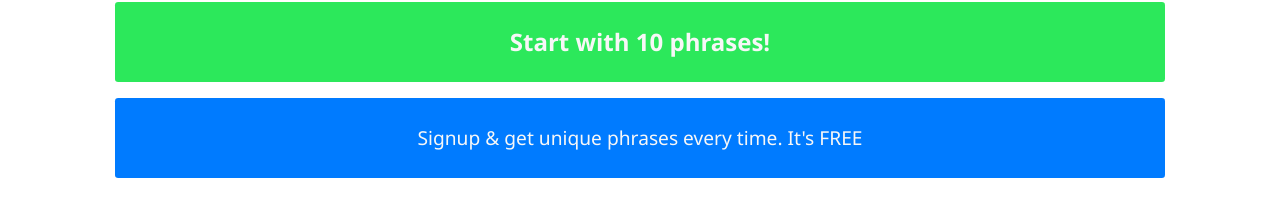
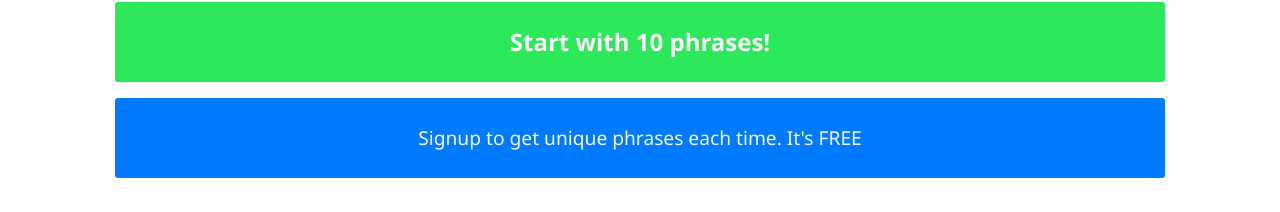
Before and after one commit to biscarrosse/phrase-src, a React (Create React App) app: page / in a window 1280 px wide. Shown: the part 149-361 px from the top of the page. Built offline with nearby package versions, Linux system fonts and the light colour scheme; a web font is replaced by a local one.

Commit message:
Button functions prop

```diff
--- a/src/components/button/Button.tsx
+++ b/src/components/button/Button.tsx
@@ -5,13 +5,13 @@ import * as PALETTE from '../styles/colors.style';
 import * as SIZE from '../../constants/buttonSizes';
 
 interface BtnProps {
-  size: string; // 'big', 'mid', 'small'
-  color: string; // from palette
-  textColor: string; // from palette
-  text: string; // btn text
-  textSize: string; // btn text
-  disabled?: boolean; // true || false
-  // clickAction?: () => void; // no return func
+  size: string;
+  color: string;
+  textColor: string;
+  text: string;
+  textSize: string;
+  action?: () => void;
+  disabled?: boolean;
 }
 const Button = ({
   size,
@@ -19,7 +19,8 @@ const Button = ({
   textColor,
   text,
   textSize,
-  disabled
+  action,
+  disabled = false
 }: BtnProps) => {
   console.log(
     'Button props:',
@@ -44,6 +45,7 @@ const Button = ({
       size={size}
       color={disabled === true ? `${PALETTE.GREY}` : color}
       textColor={textColor}
+      onClick={action}
     >
       {size && gimmeText(size)}
     </Btn>
--- a/src/components/home/Home.tsx
+++ b/src/components/home/Home.tsx
@@ -27,6 +27,14 @@ const Home = () => {
     console.log('Feed did mnt', history, location, params, match);
   }, []);
 
+  const startExercise = () => {
+    console.log('startExercise');
+  };
+
+  const signup = () => {
+    console.log('signup');
+  };
+
   return (
     <FullWidth className="home">
       <Vertical>
@@ -40,6 +48,7 @@ const Home = () => {
               textColor={COLOR.WHITE}
               text={TEXT.MAIN_CALL_TO_ACTION}
               textSize={SIZE.BIG}
+              action={startExercise}
             />
           </Center>
         </Margin>
@@ -51,6 +60,7 @@ const Home = () => {
               textColor={COLOR.WHITE}
               text={TEXT.SIGNUP_CALL_TO_ACTION}
               textSize={SIZE.MID}
+              action={signup}
             />
           </Center>
         </Margin>
--- a/src/components/home/HomeSelect.tsx
+++ b/src/components/home/HomeSelect.tsx
@@ -34,15 +34,15 @@ export const HomeSelect = () => {
         {i.name}
       </option>
     ));
+
   // React.SyntheticEvent
   const handleSelect = (e: any, id: string) => {
     e.preventDefault();
-    console.log('select--', e.target.value);
-    if (id === 'from') {
+    if (id === LANGS.FROM) {
       dispatch(setFrom({ language: e.target.value }));
       return;
     }
-    if (id === 'to') {
+    if (id === LANGS.TO) {
       dispatch(setTo({ language: e.target.value }));
       return;
     }
@@ -52,16 +52,16 @@ export const HomeSelect = () => {
   return (
     <Center className="select">
       <SpaceBetween width={85}>
-        <Select onChange={e => handleSelect(e, 'from')} id="from">
+        <Select onChange={e => handleSelect(e, LANGS.FROM)} id={LANGS.FROM}>
           {mapListOf(LANGS.LANGUAGE_OPTIONS)}
         </Select>
         <FontAwesomeIcon icon={'chevron-right'} size="1x" />
-        <Select onChange={e => handleSelect(e, 'to')} id="to">
+        <Select onChange={e => handleSelect(e, LANGS.TO)} id={LANGS.TO}>
           {mapListOf(LANGS.LANGUAGE_OPTIONS)}
         </Select>
         <Horizontal>
           <P>Level:</P>
-          <Select onChange={e => handleSelect(e, 'level')} id="level">
+          <Select onChange={e => handleSelect(e, LANGS.LEVEL)} id={LANGS.LEVEL}>
             {mapListOf(LANGS.LEVELS)}
           </Select>
         </Horizontal>
--- a/src/constants/commonText.ts
+++ b/src/constants/commonText.ts
@@ -1,3 +1,3 @@
 export const SITE_MOTTO = `Learn common daily phrases fast`;
 export const MAIN_CALL_TO_ACTION = `Start with 10 phrases!`;
-export const SIGNUP_CALL_TO_ACTION = `Signup & get unique phrases every time. It's FREE`;
+export const SIGNUP_CALL_TO_ACTION = `Signup to get unique phrases each time. It's FREE`;
--- a/src/constants/languages.ts
+++ b/src/constants/languages.ts
@@ -9,3 +9,7 @@ export const LEVELS = [
   { id: 'b', name: 'B' },
   { id: 'c', name: 'C' }
 ];
+
+export const FROM = 'FROM';
+export const TO = 'TO';
+export const LEVEL = 'LEVEL';
```
